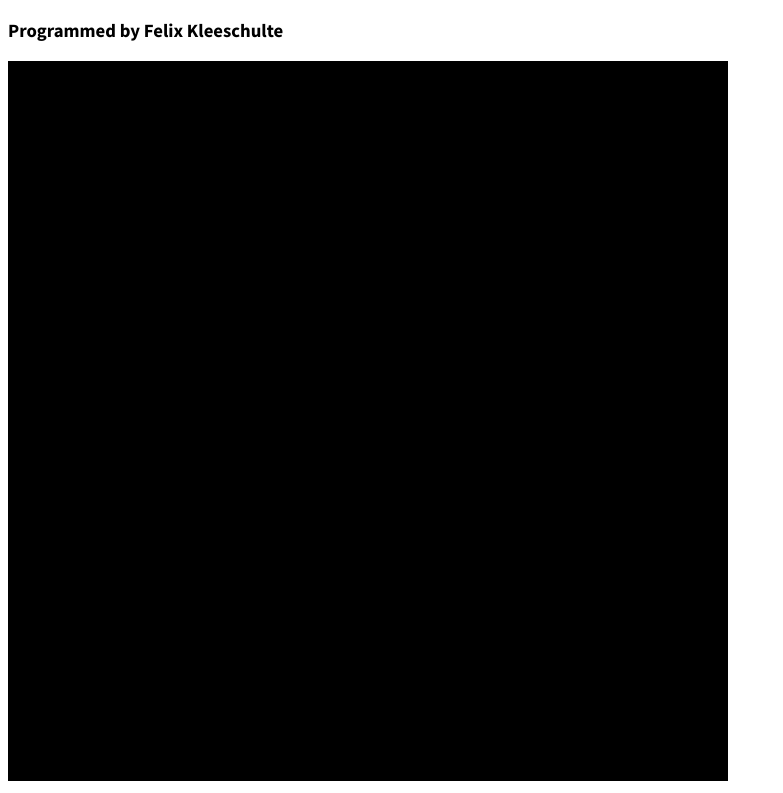
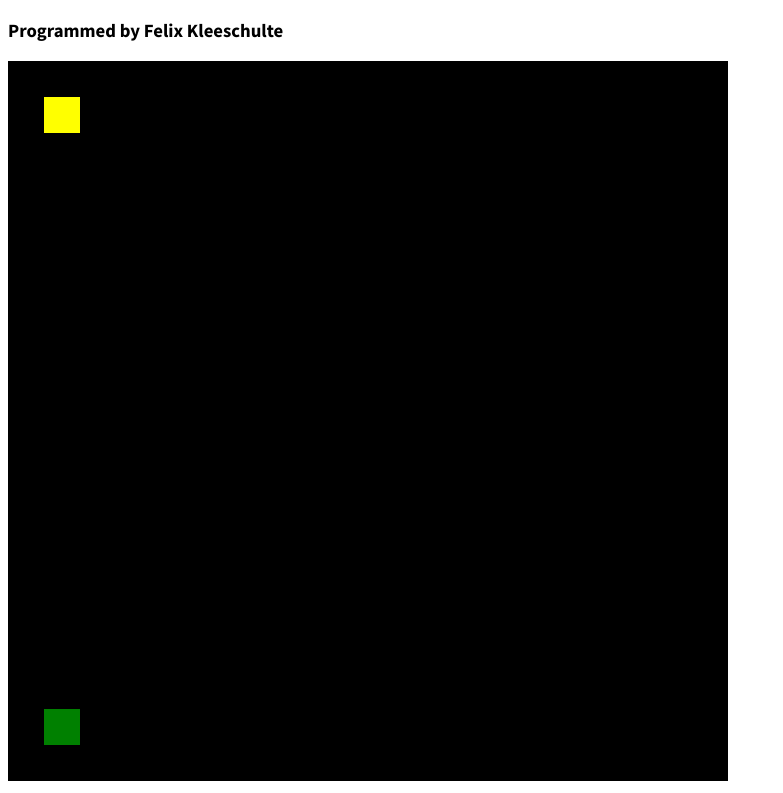
Before and after one commit to felixkleeschulte/snake, a plain HTML site: page index.html in a window 1280 px wide. Shown: the part 64-857 px from the top of the page, without its empty margins (0-783 px from the left). Drawn offline with Linux system fonts and the light colour scheme.

Commit message:
added randomized food placement

```diff
--- a/snake.js
+++ b/snake.js
@@ -1,20 +1,34 @@
 let canvas = document.getElementById('canvas_playArea');
 let ctx = canvas.getContext("2d");
-let rows = 10;
-let columns = 10;
-let box_height;
-let box_width;
+let rows = 20;
+let columns = 20;
+let box_height = canvas.height / rows;;
+let box_width = canvas.width / columns;
+let snake = [{ x: 5, y: 5 }];
+let food;
 
+//generateRandomCoordinates().x_value;
+//food = generateRandomCoordinates();
+placeFood();
 draw();
 
-//function for initializing the game
-function initializeGame() {
-    box_height = canvas.height / rows;
-    box_width = canvas.width / columns;
-}
 
-//function for drawing canvas and elements within canvas
+
+//function for drawing canvas background and elements within canvas
 function draw() {
     ctx.fillStyle = 'black';
     ctx.fillRect(0, 0, canvas.width, canvas.height);
+    drawElementOnCanvas('green', food.x, food.y)
+    drawElementOnCanvas('yellow', 1, 1);
 }
+
+//generic function for drawing elements on the canvas, like food or snake parts
+function drawElementOnCanvas(color, x, y) {
+    ctx.fillStyle = color;
+    ctx.fillRect(x * box_width, y * box_height, box_width, box_height)
+}
+
+//function for generating new food coordinates
+function placeFood() {
+    food = { x: Math.floor(Math.random() * columns), y: Math.floor(Math.random() * rows) };
+}
--- a/styles.css
+++ b/styles.css
@@ -4,5 +4,4 @@ body {
 
 #canvas_playArea {
     background-color: aquamarine;
-
 }
```
